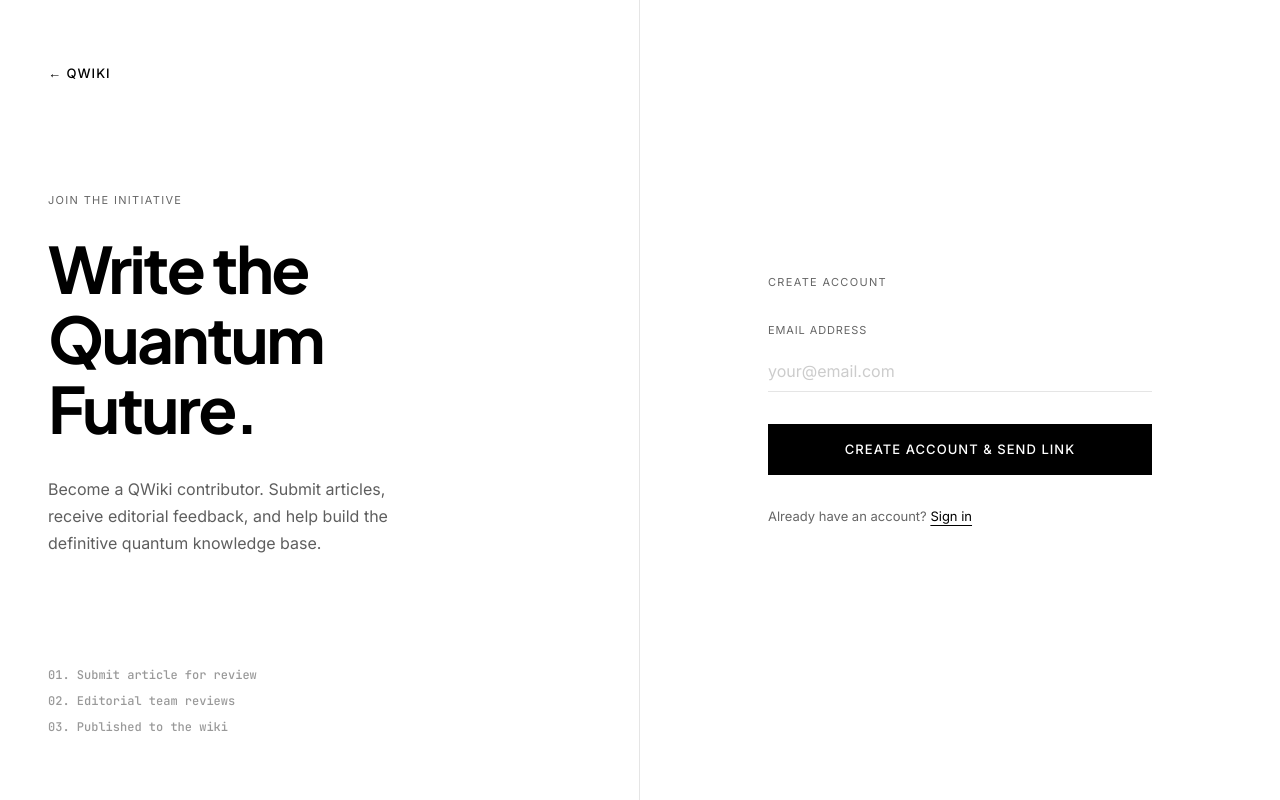
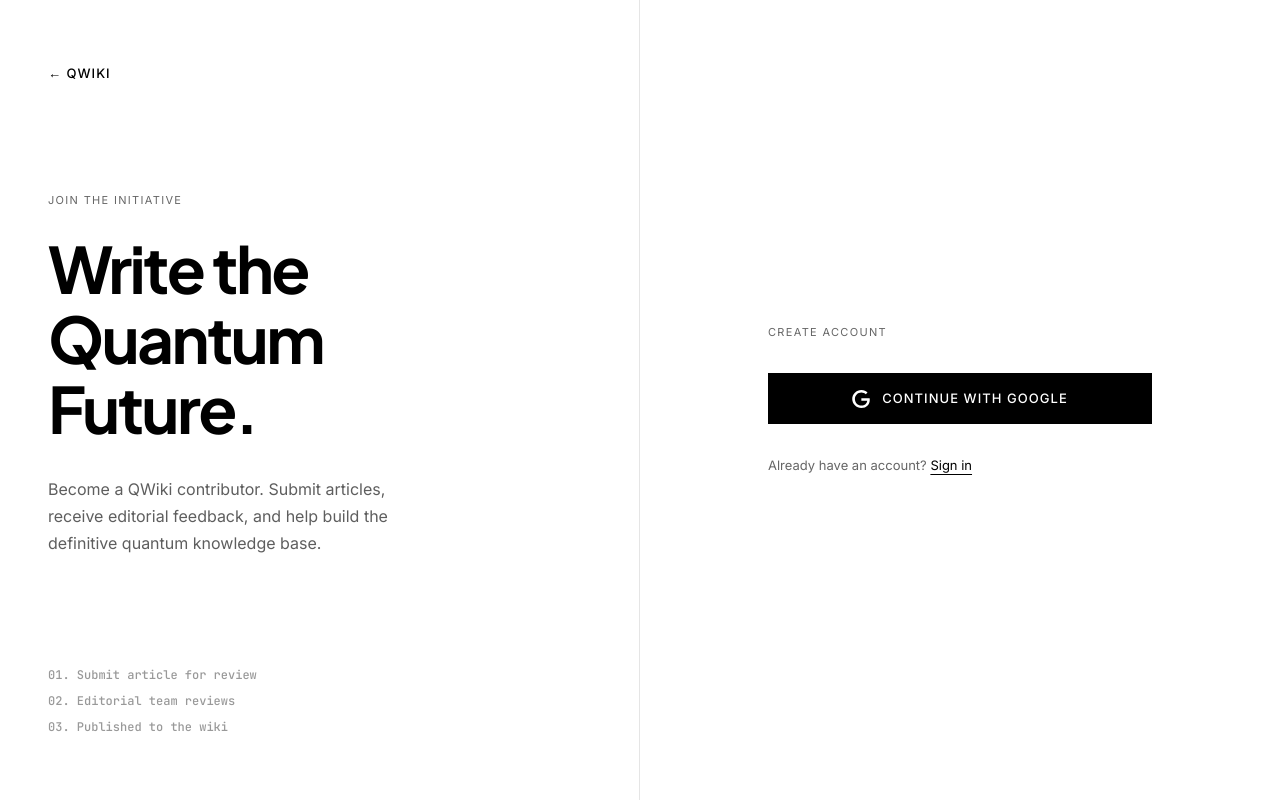
Before and after one commit to adharvlalala/QWiki, a Next.js app: page /register in a window 1280 px wide. Built offline with nearby package versions, Linux system fonts and the light colour scheme.

Commit message:
Migrate from Magic Link to Google OAuth

```diff
--- a/app/(auth)/login/page.tsx
+++ b/app/(auth)/login/page.tsx
@@ -9,11 +9,6 @@
 function LoginForm() {
   const searchParams = useSearchParams();
   const authError = searchParams.get("error");
-
-  const [state, action, pending] = useActionState(
-    signInWithMagicLink,
-    undefined
-  );
 
   return (
     <div
@@ -56,7 +51,7 @@
             className="text-[16px] leading-[170%] text-[#5e5e5e] max-w-sm"
             style={{ fontFamily: "'Inter', sans-serif" }}
           >
-            Sign in with your email to access your contributor dashboard,
+            Sign in with Google to access your contributor dashboard,
             submit articles, and track your editorial pipeline.
           </p>
         </div>
@@ -66,7 +61,7 @@
           className="text-[12px] text-[#999999]"
           style={{ fontFamily: "'JetBrains Mono', monospace" }}
         >
-          No password required. Magic link sent to your inbox.
+          Secure authentication powered by Google and Supabase.
         </p>
       </div>
 
@@ -82,42 +77,10 @@
                 fontFamily: "'Inter', sans-serif",
               }}
             >
-              Sign-in link was invalid or expired. Please try again.
+              Sign-in was invalid or expired. Please try again.
             </div>
           )}
 
-          {state?.success ? (
-            <div>
-              <p
-                className="text-[11px] uppercase tracking-[0.12em] text-[#666666] mb-4"
-                style={{ fontFamily: "'Inter', sans-serif" }}
-              >
-                Check your inbox
-              </p>
-              <h2
-                className="text-[32px] font-semibold leading-[120%] tracking-[-0.02em] text-black mb-4"
-                style={{ fontFamily: "'Plus Jakarta Sans', sans-serif" }}
-              >
-                Link sent.
-              </h2>
-              <p
-                className="text-[15px] leading-[165%] text-[#5e5e5e] mb-8"
-                style={{ fontFamily: "'Inter', sans-serif" }}
-              >
-                We&apos;ve sent a magic link to your email. Click the link to
-                sign in instantly — no password needed. It expires in 60
-                minutes.
-              </p>
-              <button
-                onClick={() => window.location.reload()}
-                className="text-[13px] font-medium underline underline-offset-4 text-[#000000] hover:text-[#333333] transition-colors focus-visible:outline-none"
-                style={{ fontFamily: "'Inter', sans-serif" }}
-              >
-                Send another link
-              </button>
-            </div>
-          ) : (
-            <>
           <p
             className="text-[11px] uppercase tracking-[0.12em] text-[#666666] mb-8"
             style={{ fontFamily: "'Inter', sans-serif" }}
@@ -125,58 +88,22 @@
             Sign in
           </p>
 
-              <form action={action} className="space-y-8" noValidate>
-                {/* Email Field */}
-                <div>
-                  <label
-                    htmlFor="login-email"
-                    className="block text-[11px] uppercase tracking-[0.08em] text-[#666666] mb-3"
-                    style={{ fontFamily: "'Inter', sans-serif" }}
-                  >
-                    Email Address
-                  </label>
-                  <input
-                    id="login-email"
-                    name="email"
-                    type="email"
-                    required
-                    autoComplete="email"
-                    placeholder="your@email.com"
-                    className="w-full bg-transparent text-[16px] text-black placeholder:text-[#CCCCCC] outline-none py-2 transition-all duration-200"
-                    style={{
-                      fontFamily: "'Inter', sans-serif",
-                      borderBottom: "1px solid #E5E5E5",
-                    }}
-                    onFocus={(e) => {
-                      e.target.style.borderBottom = "1px solid #000000";
-                    }}
-                    onBlur={(e) => {
-                      e.target.style.borderBottom = "1px solid #E5E5E5";
-                    }}
-                  />
-                  {state?.error && (
-                    <p
-                      className="mt-2 text-[12px] text-black"
-                      style={{ fontFamily: "'Inter', sans-serif" }}
-                    >
-                      {state.error}
-                    </p>
-                  )}
-                </div>
-
+          <form action={signInWithGoogle} className="space-y-8" noValidate>
             {/* Submit */}
             <button
               id="login-submit"
               type="submit"
-                  disabled={pending}
-                  className="w-full py-4 text-[13px] font-medium uppercase tracking-[0.08em] text-white transition-opacity disabled:opacity-50 focus-visible:outline-none focus-visible:ring-2 focus-visible:ring-black focus-visible:ring-offset-2"
+              className="w-full py-4 text-[13px] font-medium uppercase tracking-[0.08em] text-white transition-opacity disabled:opacity-50 focus-visible:outline-none focus-visible:ring-2 focus-visible:ring-black focus-visible:ring-offset-2 flex items-center justify-center gap-3"
               style={{
                 backgroundColor: "#000000",
                 borderRadius: 0,
                 fontFamily: "'Inter', sans-serif",
               }}
             >
-                  {pending ? "Sending…" : "Send Magic Link"}
+              <svg xmlns="http://www.w3.org/2000/svg" width="18" height="18" viewBox="0 0 24 24" fill="currentColor">
+                <path d="M12.48 10.92v3.28h7.84c-.24 1.84-.853 3.187-1.787 4.133-1.147 1.147-2.933 2.4-6.053 2.4-4.827 0-8.6-3.893-8.6-8.72s3.773-8.72 8.6-8.72c2.6 0 4.507 1.027 5.907 2.347l2.307-2.307C18.747 1.44 16.133 0 12.48 0 5.867 0 .307 5.387.307 12s5.56 12 12.173 12c3.573 0 6.267-1.173 8.373-3.36 2.16-2.16 2.84-5.213 2.84-7.667 0-.76-.053-1.467-.173-2.053H12.48z"/>
+              </svg>
+              Continue with Google
             </button>
           </form>
 
@@ -193,8 +120,6 @@
               Create an account
             </Link>
           </p>
-            </>
-          )}
         </div>
       </div>
     </div>
--- a/app/(auth)/register/page.tsx
+++ b/app/(auth)/register/page.tsx
@@ -1,15 +1,9 @@
 "use client";
 
-import { useActionState } from "react";
 import Link from "next/link";
-import { signInWithMagicLink } from "@/app/actions/auth";
+import { signInWithGoogle } from "@/app/actions/auth";
 
 export default function RegisterPage() {
-  const [state, action, pending] = useActionState(
-    signInWithMagicLink,
-    undefined
-  );
-
   return (
     <div
       className="min-h-screen w-full grid md:grid-cols-2"
@@ -78,30 +72,6 @@
 
       <div className="flex flex-col justify-center px-12 py-16">
         <div className="max-w-sm w-full mx-auto">
-          {state?.success ? (
-            <div>
-              <p
-                className="text-[11px] uppercase tracking-[0.12em] text-[#666666] mb-4"
-                style={{ fontFamily: "'Inter', sans-serif" }}
-              >
-                Check your inbox
-              </p>
-              <h2
-                className="text-[32px] font-semibold leading-[120%] tracking-[-0.02em] text-black mb-4"
-                style={{ fontFamily: "'Plus Jakarta Sans', sans-serif" }}
-              >
-                Welcome aboard.
-              </h2>
-              <p
-                className="text-[15px] leading-[165%] text-[#5e5e5e]"
-                style={{ fontFamily: "'Inter', sans-serif" }}
-              >
-                We&apos;ve sent a magic link to your email. Click the link to
-                complete registration and access your contributor dashboard.
-              </p>
-            </div>
-          ) : (
-            <>
           <p
             className="text-[11px] uppercase tracking-[0.12em] text-[#666666] mb-8"
             style={{ fontFamily: "'Inter', sans-serif" }}
@@ -109,57 +79,21 @@
             Create account
           </p>
 
-              <form action={action} className="space-y-8" noValidate>
-                {/* Email Field */}
-                <div>
-                  <label
-                    htmlFor="register-email"
-                    className="block text-[11px] uppercase tracking-[0.08em] text-[#666666] mb-3"
-                    style={{ fontFamily: "'Inter', sans-serif" }}
-                  >
-                    Email Address
-                  </label>
-                  <input
-                    id="register-email"
-                    name="email"
-                    type="email"
-                    required
-                    autoComplete="email"
-                    placeholder="your@email.com"
-                    className="w-full bg-transparent text-[16px] text-black placeholder:text-[#CCCCCC] outline-none py-2 transition-all duration-200"
-                    style={{
-                      fontFamily: "'Inter', sans-serif",
-                      borderBottom: "1px solid #E5E5E5",
-                    }}
-                    onFocus={(e) => {
-                      e.target.style.borderBottom = "1px solid #000000";
-                    }}
-                    onBlur={(e) => {
-                      e.target.style.borderBottom = "1px solid #E5E5E5";
-                    }}
-                  />
-                  {state?.error && (
-                    <p
-                      className="mt-2 text-[12px] text-black"
-                      style={{ fontFamily: "'Inter', sans-serif" }}
-                    >
-                      {state.error}
-                    </p>
-                  )}
-                </div>
-
+          <form action={signInWithGoogle} className="space-y-8" noValidate>
             <button
               id="register-submit"
               type="submit"
-                  disabled={pending}
-                  className="w-full py-4 text-[13px] font-medium uppercase tracking-[0.08em] text-white transition-opacity disabled:opacity-50 focus-visible:outline-none focus-visible:ring-2 focus-visible:ring-black focus-visible:ring-offset-2"
+              className="w-full py-4 text-[13px] font-medium uppercase tracking-[0.08em] text-white transition-opacity disabled:opacity-50 focus-visible:outline-none focus-visible:ring-2 focus-visible:ring-black focus-visible:ring-offset-2 flex items-center justify-center gap-3"
               style={{
                 backgroundColor: "#000000",
                 borderRadius: 0,
                 fontFamily: "'Inter', sans-serif",
               }}
             >
-                  {pending ? "Sending…" : "Create Account & Send Link"}
+              <svg xmlns="http://www.w3.org/2000/svg" width="18" height="18" viewBox="0 0 24 24" fill="currentColor">
+                <path d="M12.48 10.92v3.28h7.84c-.24 1.84-.853 3.187-1.787 4.133-1.147 1.147-2.933 2.4-6.053 2.4-4.827 0-8.6-3.893-8.6-8.72s3.773-8.72 8.6-8.72c2.6 0 4.507 1.027 5.907 2.347l2.307-2.307C18.747 1.44 16.133 0 12.48 0 5.867 0 .307 5.387.307 12s5.56 12 12.173 12c3.573 0 6.267-1.173 8.373-3.36 2.16-2.16 2.84-5.213 2.84-7.667 0-.76-.053-1.467-.173-2.053H12.48z"/>
+              </svg>
+              Continue with Google
             </button>
           </form>
 
@@ -175,8 +109,6 @@
               Sign in
             </Link>
           </p>
-            </>
-          )}
         </div>
       </div>
     </div>
--- a/app/actions/auth.ts
+++ b/app/actions/auth.ts
@@ -5,36 +5,25 @@
 import { headers } from "next/headers";
 import { getURL } from "@/lib/utils";
 
-/**
- * Send a Magic Link to the given email.
- * On success, show the user a "check your inbox" message (handled client-side via returned state).
- */
-export async function signInWithMagicLink(
-  _prevState: { error?: string; success?: boolean } | undefined,
-  formData: FormData
-): Promise<{ error?: string; success?: boolean }> {
-  const email = formData.get("email") as string;
-
-  if (!email || !email.includes("@")) {
-    return { error: "Please enter a valid email address." };
-  }
-
+export async function signInWithGoogle() {
   const supabase = await createClient();
   const origin = getURL();
 
-  const { error } = await supabase.auth.signInWithOtp({
-    email,
+  const { data, error } = await supabase.auth.signInWithOAuth({
+    provider: 'google',
     options: {
-      emailRedirectTo: `${origin}/auth/callback`,
-      shouldCreateUser: true,
+      redirectTo: `${origin}/auth/callback`,
     },
   });
 
   if (error) {
-    return { error: error.message };
+    console.error("Error signing in with Google:", error.message);
+    return;
   }
 
-  return { success: true };
+  if (data.url) {
+    redirect(data.url);
+  }
 }
 
 /**
```
Lines whose indentation alone changed are shown as unchanged.
